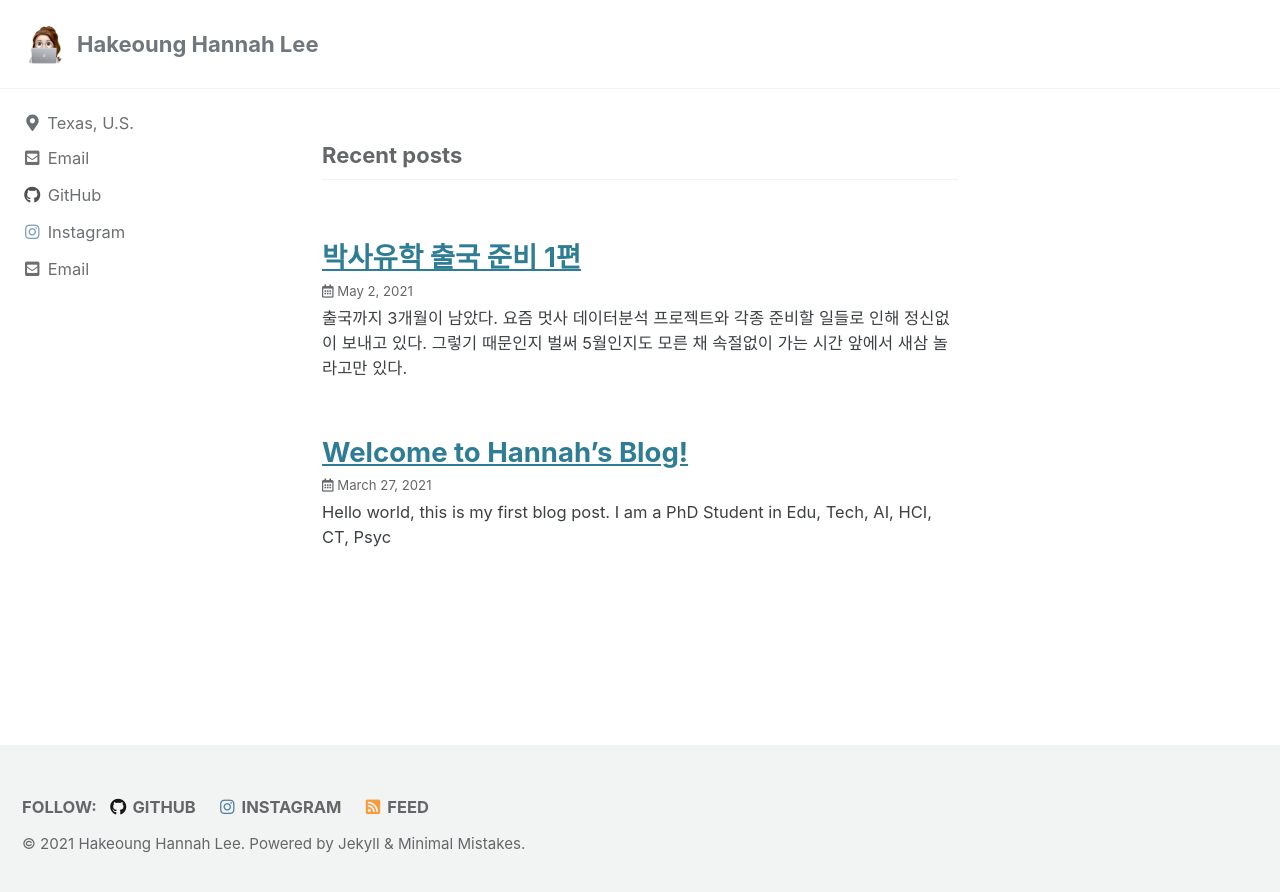
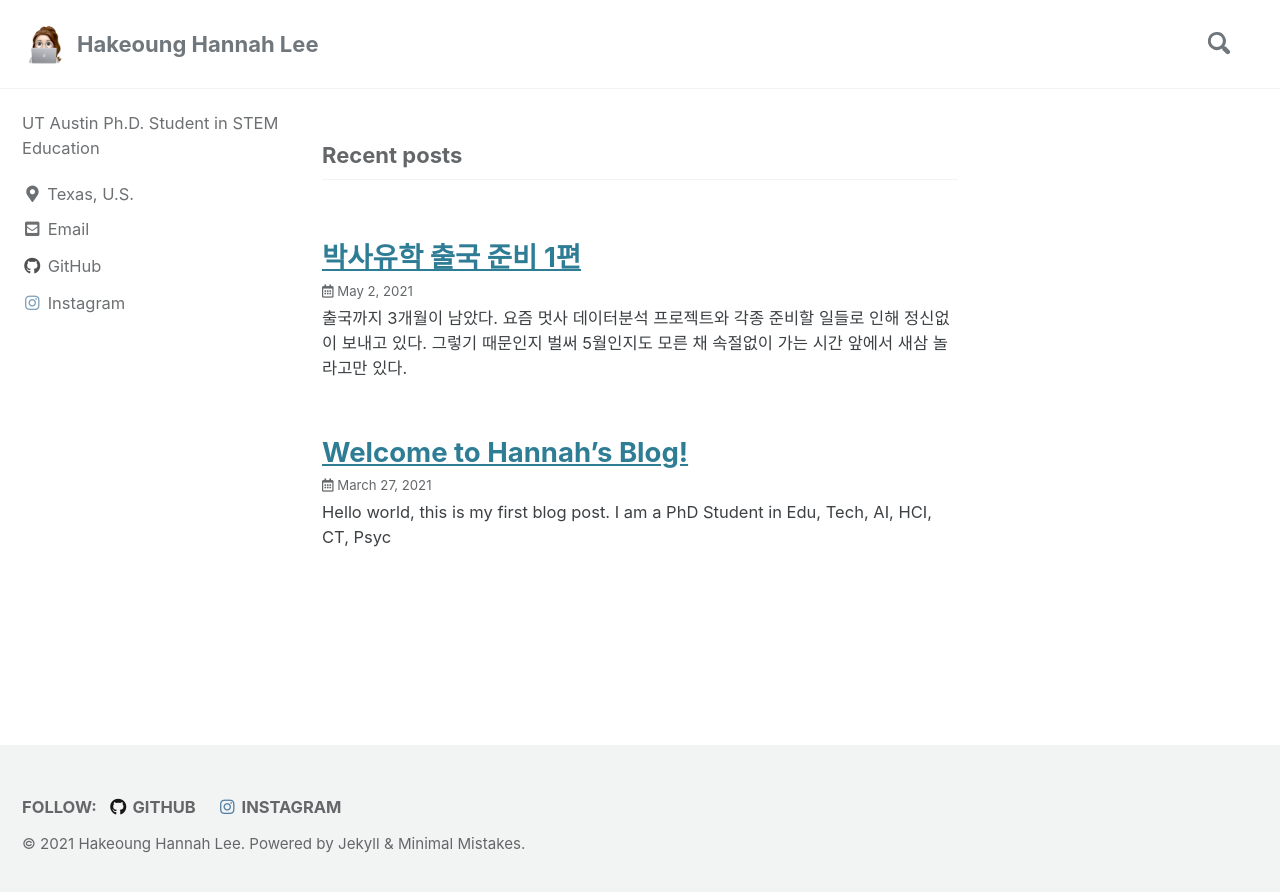
Before and after one commit to HakeoungLee/HakeoungLee.github.io, a Jekyll site: the page built from index.html, in a window 1280 px wide. Shown: the top 892 px of the page. Built offline with Jekyll 4.4.1, drawn with Linux system fonts in a browser that asks for light colours; cached includes are drawn as plain includes; the list of posts is cut into pages by our own code.

Commit message:
Update _config.yml

```diff
--- a/_config.yml
+++ b/_config.yml
@@ -51,9 +51,9 @@ reCaptcha:
   secret                 :
 atom_feed:
   path                   : # blank (default) uses feed.xml
-  hide                   : # true, false (default)
-search                   : # true, false (default)
-search_full_content      : # true, false (default)
+  hide                   : true #false (default)
+search                   : true #false (default)
+search_full_content      : true #false (default)
 search_provider          : # lunr (default), algolia, google
 algolia:
   application_id         : # YOUR_APPLICATION_ID
@@ -86,9 +86,9 @@ social:
 
 # Analytics
 analytics:
-  provider               : false # false (default), "google", "google-universal", "google-gtag", "custom"
+  provider               : "google" # false (default), "google", "google-universal", "google-gtag", "custom"
   google:
-    tracking_id          :
+    tracking_id          : "G-NWZF7S30GL"
     anonymize_ip         : # true, false (default)
 
 
@@ -96,9 +96,9 @@ analytics:
 author:
 #   name             : "Your Name"
 #   avatar           : # path of avatar image, e.g. "/assets/images/bio-photo.jpg"
-#   bio              : "I am an **amazing** person."
+  bio              : "UT Austin Ph.D. Student in STEM Education"
   location         : "Texas, U.S."
-  email            : "hahak2242@gmail.com"
+  email            : #"hahak2242@gmail.com"
   links:
     - label: "Email"
       icon: "fas fa-fw fa-envelope-square"
@@ -208,7 +208,7 @@ sass:
 
 # Outputting
 permalink: /:categories/:title/
-paginate: 5 # amount of posts to show
+paginate: 7 # amount of posts to show
 paginate_path: /page:num/
 timezone: # https://en.wikipedia.org/wiki/List_of_tz_database_time_zones
 
```
